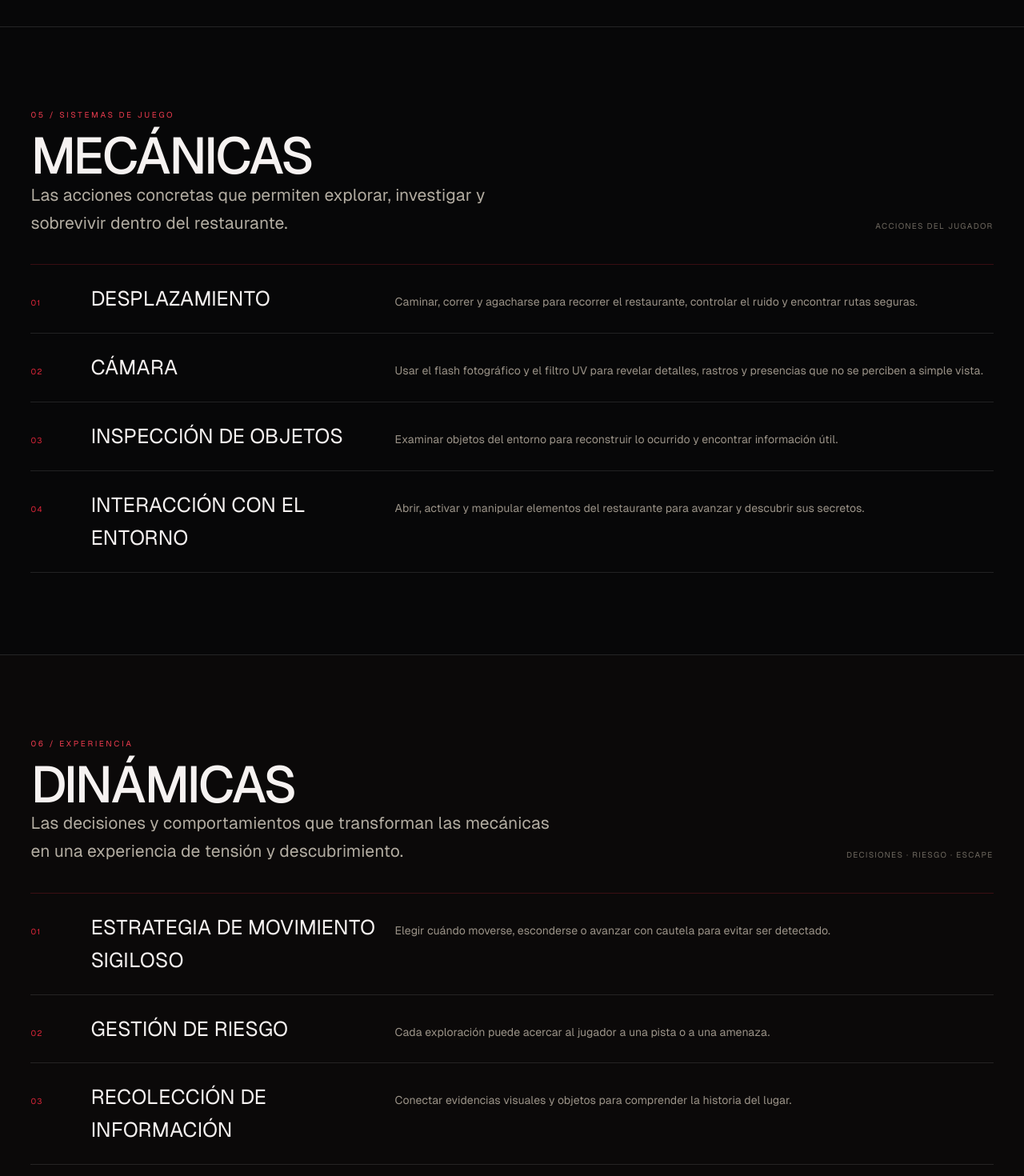
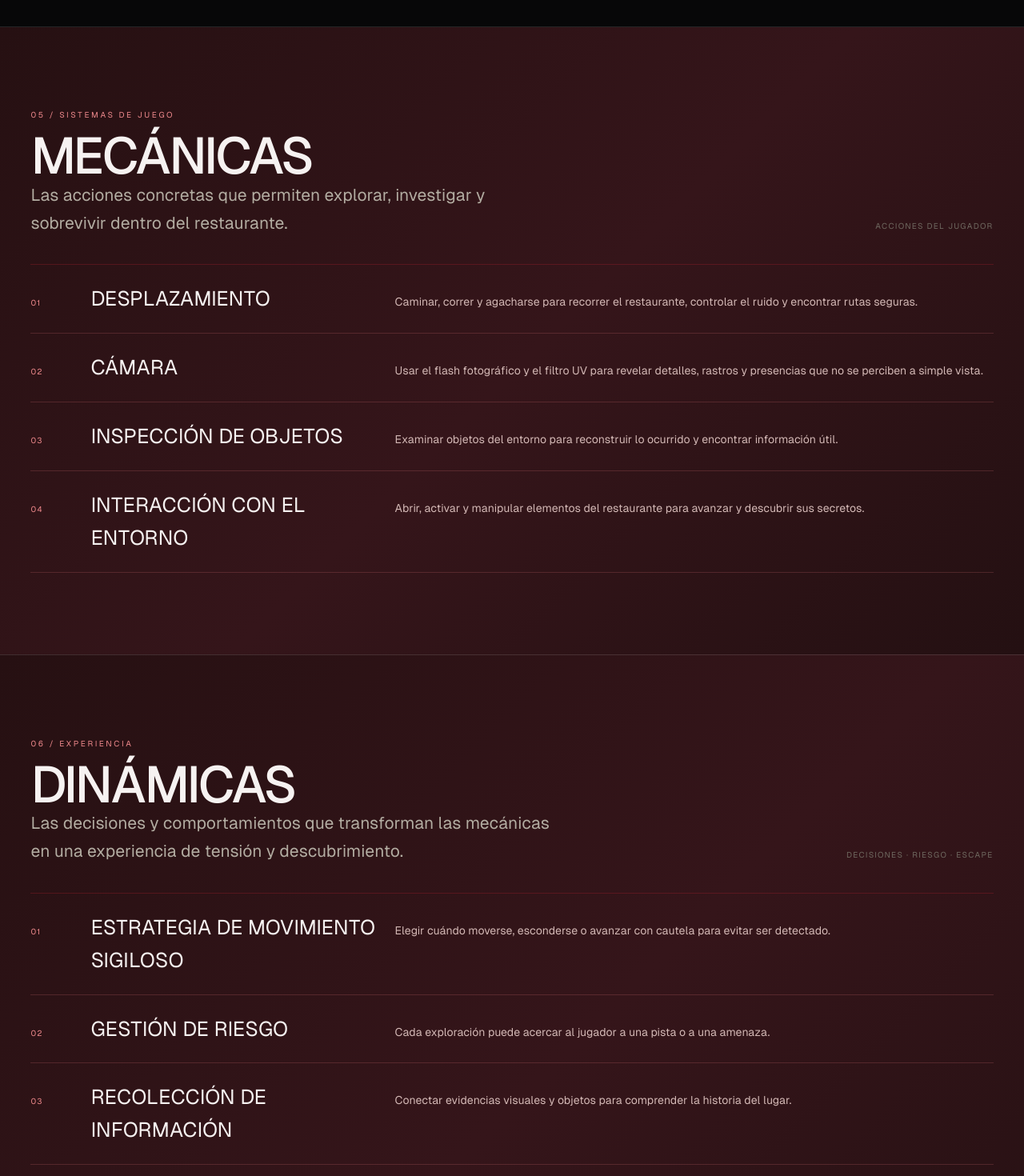
Before and after one commit to ssofiamc/YomiStudio, a Next.js app: page /cacciatori/videojuego in a window 1280 px wide. Shown: the part 3380-4850 px from the top of the page at 80% size. Built offline with nearby package versions, Linux system fonts and the light colour scheme.

Commit message:
Actualización del producto del videojuego #4

```diff
--- a/src/app/cacciatori/cacciatori.css
+++ b/src/app/cacciatori/cacciatori.css
@@ -140,6 +140,11 @@
 .cac-info-table h3 { margin: 0; font-family: Georgia, 'Times New Roman', serif; font-size: clamp(19px, 2vw, 27px); font-weight: 400; text-transform: uppercase; }
 .cac-info-table p { margin: 0; color: #9b9388; line-height: 1.7; }
 .cac-section--dark { background: #0b0909; }
+.cac-game-data-section { background: linear-gradient(135deg, #261012 0%, #35151a 52%, #241012 100%); }
+.cac-game-data-section .cac-info-table__row { border-color: rgba(235, 119, 124, .2); }
+.cac-game-data-section .cac-info-table__index,
+.cac-game-data-section .cac-eyebrow { color: #f08a8d; }
+.cac-game-data-section .cac-info-table p { color: #d3b8b5; }
 .cac-game-character-grid { grid-template-columns: repeat(3, minmax(0, 1fr)); }
 .cac-game-authors .cac-credit-person { padding-top: 30px; }
 .cac-game-authors .cac-credit-person h3 { font-size: clamp(24px, 3vw, 36px); }
--- a/src/app/cacciatori/videojuego/page.tsx
+++ b/src/app/cacciatori/videojuego/page.tsx
@@ -112,21 +112,21 @@ export default function VideojuegoPage() {
         </div>
       </section>
 
-      <section className="cac-section" id="mecanicas">
+      <section className="cac-section cac-game-data-section" id="mecanicas">
         <div className="cac-container">
           <div className="cac-section-head"><div><p className="cac-eyebrow">05 / SISTEMAS DE JUEGO</p><h2 className="cac-h2">Mecánicas</h2><p className="cac-intro">Las acciones concretas que permiten explorar, investigar y sobrevivir dentro del restaurante.</p></div><p className="cac-section-note">Acciones del jugador</p></div>
           <InfoTable rows={mechanics} />
         </div>
       </section>
 
-      <section className="cac-section cac-section--dark">
+      <section className="cac-section cac-game-data-section">
         <div className="cac-container">
           <div className="cac-section-head"><div><p className="cac-eyebrow">06 / EXPERIENCIA</p><h2 className="cac-h2">Dinámicas</h2><p className="cac-intro">Las decisiones y comportamientos que transforman las mecánicas en una experiencia de tensión y descubrimiento.</p></div><p className="cac-section-note">Decisiones · riesgo · escape</p></div>
           <InfoTable rows={dynamics} />
         </div>
       </section>
 
-      <section className="cac-section cac-section--dark">
+      <section className="cac-section cac-game-data-section">
         <div className="cac-container">
           <div className="cac-section-head"><div><p className="cac-eyebrow">07 / DIRECCIÓN EMOCIONAL</p><h2 className="cac-h2">Estéticas</h2><p className="cac-intro">Las decisiones visuales, sonoras y narrativas que definen cómo se siente jugar Cacciatori.</p></div><p className="cac-section-note">Atmósfera · significado</p></div>
           <InfoTable rows={aesthetics} />
```
